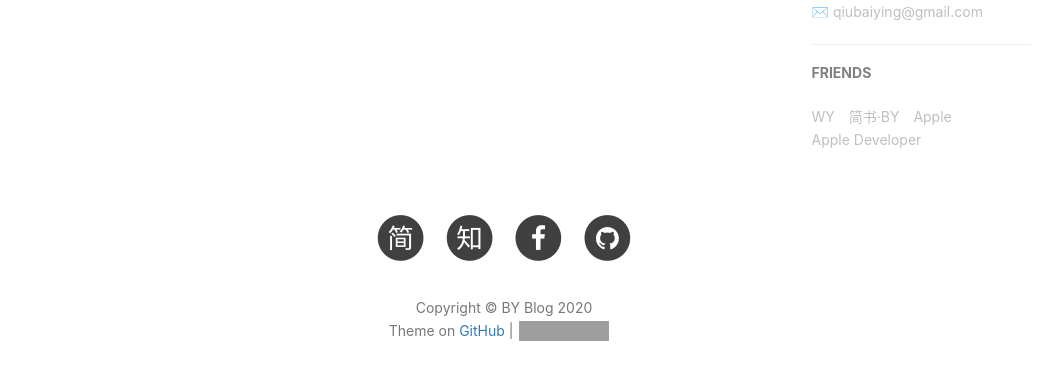
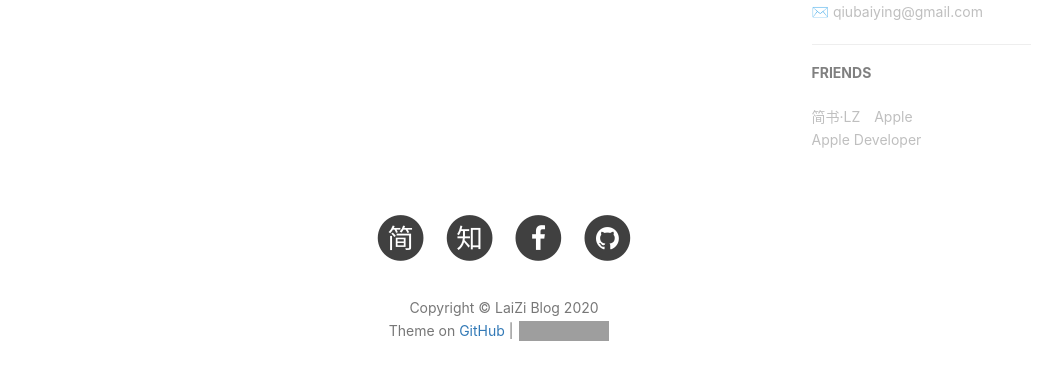
Before and after one commit to laisimiao/laisimiao.github.io, a Jekyll site: the page built from about.html, in a window 1280 px wide and 900 px high, scrolled down 713 px. Shown: the part 465-845 px from the top of the window, without its empty margins (136-1192 px from the left). Built offline with Jekyll 4.4.1, drawn with Linux system fonts in a browser that asks for light colours; nearby versions of some CDN libraries; comment, search, counter and statistics services are not loaded; part of the change alters nothing that is shown; grey boxes are pictures that could not be loaded.

Commit message:
Update _config.yml

```diff
--- a/_config.yml
+++ b/_config.yml
@@ -1,13 +1,13 @@
 # Site settings
-title: BY Blog
-SEOTitle: 柏荧的博客 | BY Blog
+title: LaiZi Blog
+SEOTitle: 赖子的博客 | LZ Blog
 header-img: img/post-bg-desk.jpg
 email: qiubaiying@gmail.com
 description: "Every failure is leading towards success."
-keyword: "BY, BY Blog, 柏荧的博客, qiubaiying, 邱柏荧, iOS, Apple, iPhone"
-url: "http://qiubaiying.github.io"          # your host, for absolute URL
+keyword: "LZ, LZ Blog, 赖子的博客, deep learning, VOT"
+url: "http://laisimiao.github.io"          # your host, for absolute URL
 baseurl: ""      # for example, '/blog' if your blog hosted on 'host/blog'
-github_repo: "https://github.com/qiubaiying/qiubaiying.github.io.git" # you code repository
+github_repo: "https://github.com/laisimiao/laisimiao.github.io.git" # you code repository
 
 # Sidebar settings
 sidebar: true                           # whether or not using Sidebar.
@@ -19,10 +19,10 @@ sidebar-avatar: /img/about-BY-gentle.jpg      # use absolute URL, seeing it's us
 # SNS settings
 RSS: false
 # weibo_username:     qiubaiying
-zhihu_username:     qiubaiying
-github_username:    qiubaiying
-facebook_username:  baiying.qiu.7
-jianshu_username:   e71990ada2fd
+zhihu_username:     simian
+github_username:    laisimiao
+facebook_username:  Simiao Lai
+jianshu_username:   d5722b7c28e9
 #twitter_username:   qiubaiying
 
 
@@ -62,11 +62,11 @@ kramdown:
 # Gitalk
 gitalk:
   enable: true    #是否开启Gitalk评论
-  clientID: f2c84e7629bb1446c1a4                            #生成的clientID
-  clientSecret: ca6d6139d1e1b8c43f8b2e19492ddcac8b322d0d    #生成的clientSecret
-  repo: qiubaiying.github.io    #仓库名称
-  owner: qiubaiying    #github用户名
-  admin: qiubaiying
+  clientID: 0217d24e7b20cb1059e2                            #生成的clientID
+  clientSecret: f5a20592379a3c9179999dba65d6dd60e7c19014    #生成的clientSecret
+  repo: laisimiao.github.io    #仓库名称
+  owner: laisimiao    #github用户名
+  admin: laisimiao
   distractionFreeMode: true #是否启用类似FB的阴影遮罩
 
 
@@ -74,11 +74,11 @@ gitalk:
 
 # Analytics settings
 # Baidu Analytics
-ba_track_id: b50bf2b12b5338a1845e33832976fd68
+ba_track_id: 17ff208dfd18b782edc0f81fc19c153a
 
 # Google Analytics
-ga_track_id: 'UA-90855596-1'            # Format: UA-xxxxxx-xx
-ga_domain: qiubaiying.top               # 默认的是 auto, 这里我是自定义了的域名，你如果没有自己的域名，需要改成auto
+ga_track_id: 'UA-156513534-1'            # Format: UA-xxxxxx-xx
+ga_domain: auto               # 默认的是 auto, 这里我是自定义了的域名，你如果没有自己的域名，需要改成auto
 
 
 
@@ -99,11 +99,8 @@ service-worker: true
 # Friends
 friends: [
     {
-        title: "WY",
-        href: "http://zhengwuyang.com"
-    },{
-        title: "简书·BY",
-        href: "http://www.jianshu.com/u/e71990ada2fd"
+        title: "简书·LZ",
+        href: "https://www.jianshu.com/u/d5722b7c28e9"
     },{
         title: "Apple",
         href: "https://apple.com"
```
